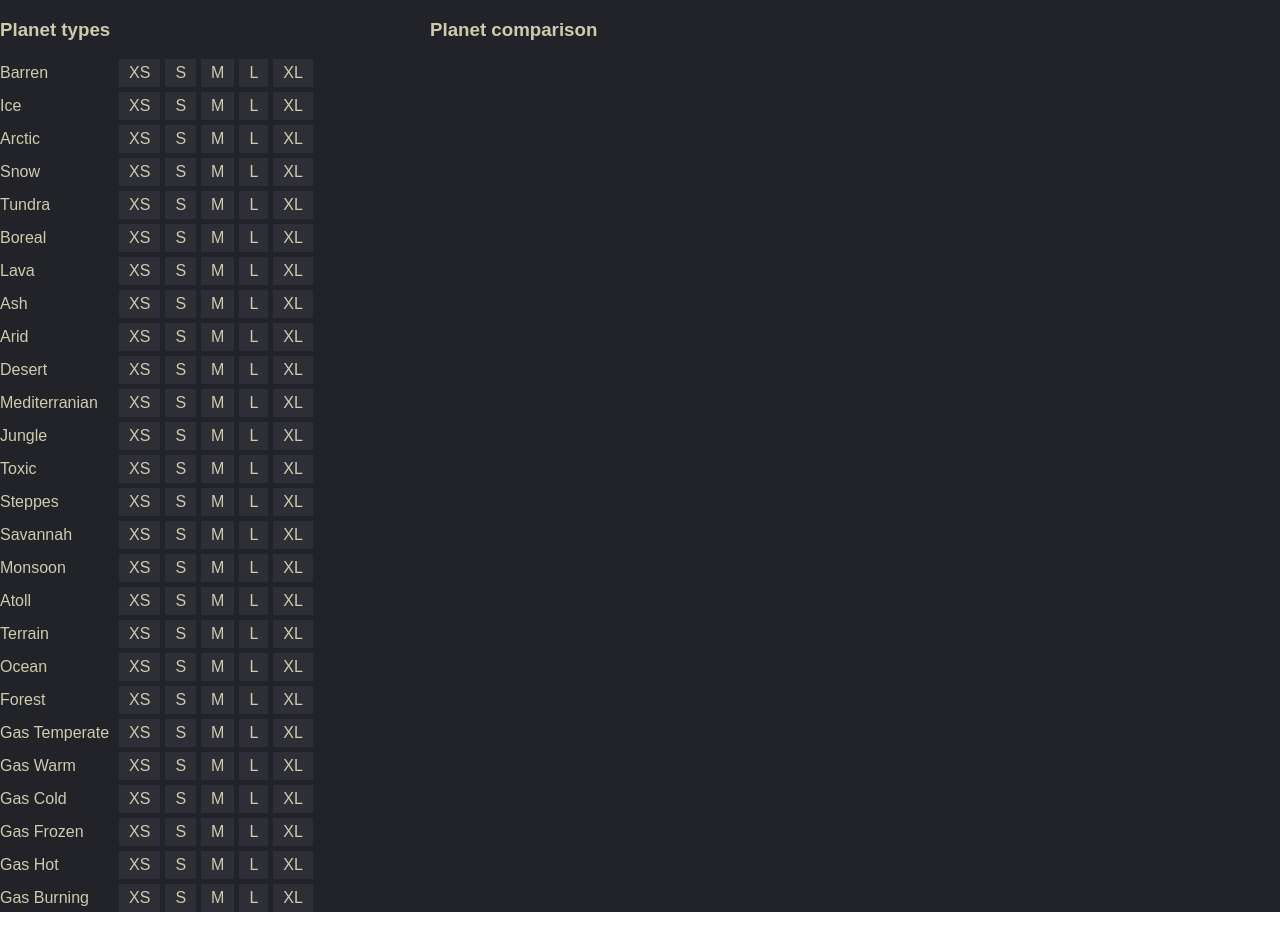
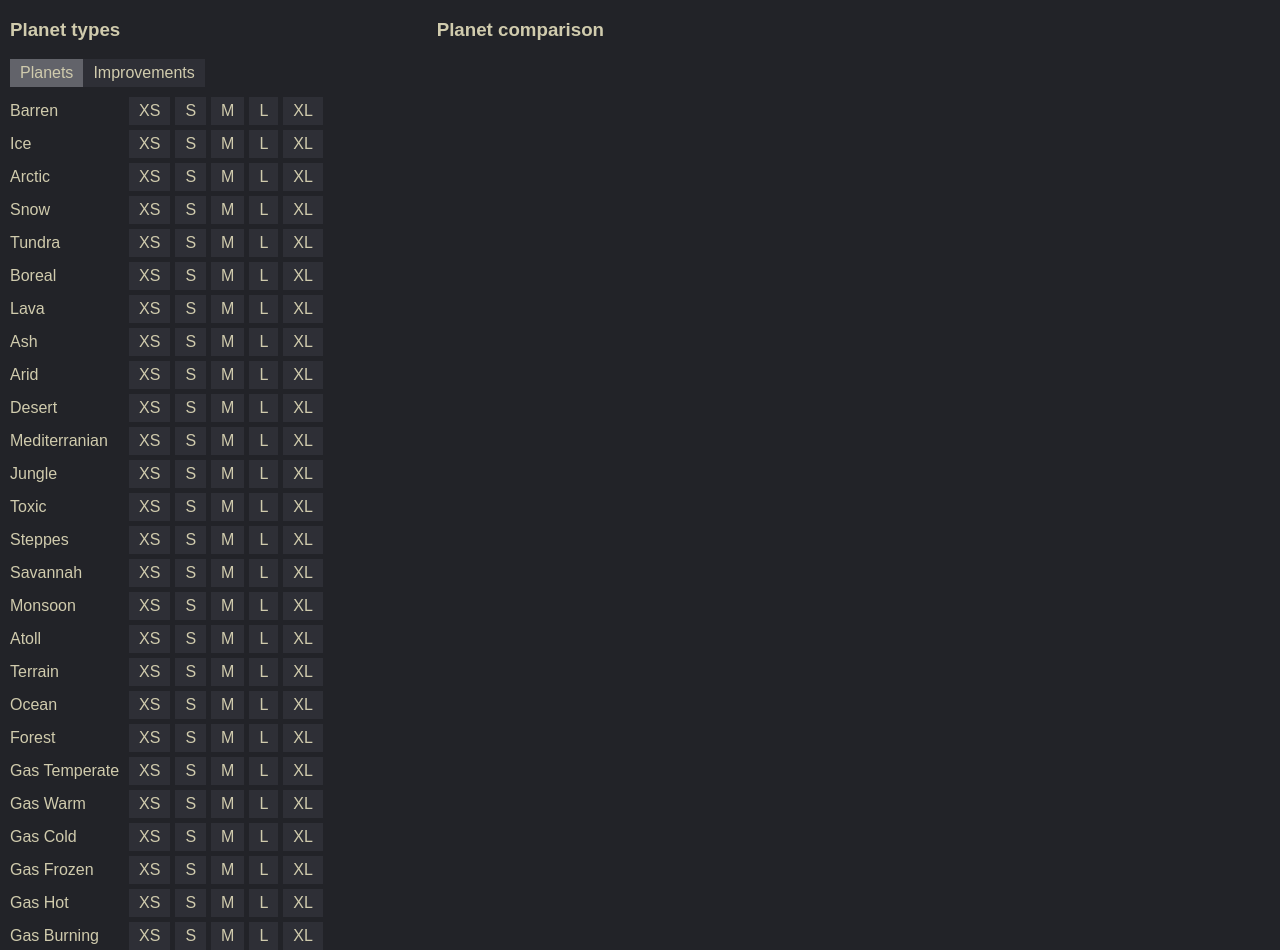
Before and after one commit to EvGamer/es2planet_comparator, a SvelteKit app: page / in a window 1280 px wide. Before the commit the page ends 912 px from the top, so only its background shows below. Built offline with nearby package versions, Linux system fonts and the light colour scheme.

Commit message:
Add tabs

```diff
--- a/src/app.html
+++ b/src/app.html
@@ -10,6 +10,16 @@
 		<div style="display: contents">%sveltekit.body%</div>
 	</body>
 	<style>
+		html {
+			--main-bg-color: #222328;
+			--secondary-bg-color: #2e2f36;
+			--secondary-hover-bg-color: #444550;
+			--secondary-active-bg-color: #62636a;
+			--text-color: #d0cbad;
+			background: var(--main-bg-color);
+			color: var(--text-color);
+
+		}
 		body {
 			margin: 0;
 		}
--- a/src/components/Button.svelte
+++ b/src/components/Button.svelte
@@ -1,8 +1,13 @@
 <script>
   export let text = '';
+  export let active = false
 </script>
 
-<button class="button" on:click>
+<button
+  class="button"
+  class:active={active}
+  on:click
+>
   {text}
 </button>
 
@@ -11,8 +16,8 @@
   .button {
     border: none;
     appearance: none;
-    background: #2e2f36;
-    color: #d0cbad;
+    background: var(--secondary-bg-color);
+    color: var(--text-color);
     font-size: 1em;
     transition: 50ms cubic-bezier(0.445, 0.05, 0.55, 0.95) background-color;
     cursor: pointer;
@@ -20,10 +25,11 @@
   }
 
   .button:hover {
-    background: #444550;
+    background: var(--secondary-hover-bg-color);
   }
 
-  .button:active {
-    background: #62636a;
+
+  .button:active, .button.active {
+    background: var(--secondary-active-bg-color);
   }
 </style>
--- a/src/components/PlanetTypeList.svelte
+++ b/src/components/PlanetTypeList.svelte
@@ -39,6 +39,7 @@
     display: grid;
     grid-template-columns: repeat(2, max-content);
     grid-gap: 5px 10px;
+    margin-top: 10px;
   }
 
   .option {
--- /dev/null
+++ b/src/components/TabContainer.svelte
@@ -0,0 +1,34 @@
+<script>
+  import { setContext } from 'svelte';
+  import { writable } from 'svelte/store';
+  import Button from './Button.svelte';
+
+  export let tabs = [];
+
+  const activeTabId = writable(tabs[0]?.id ?? null);
+
+  setContext('activeTabId', activeTabId);
+</script>
+
+<div class="container">
+  <nav class="tabs">
+    {#each tabs as { name, id }}
+      <Button
+        text={name}
+        active={$activeTabId === id}
+        on:click={() => activeTabId.set(id)}
+      >
+        {name}
+      </Button>
+    {/each}
+  </nav>
+  <div class="content">
+    <slot />
+  </div>
+</div>
+
+<style>
+  .tabs {
+    display: flex;
+  }
+</style>
--- /dev/null
+++ b/src/components/TabContent.svelte
@@ -0,0 +1,26 @@
+<script>
+  import { getContext, onMount } from 'svelte';
+
+  export let id = null;
+
+  let isActive = false;
+
+  const activeTabId = getContext("activeTabId");
+  onMount(() => {
+    activeTabId.subscribe((activeTabId) => {
+      isActive = id && id === activeTabId;
+    })
+  })
+</script>
+
+<div class:hidden={!isActive}>
+  <slot />
+</div>
+
+<style>
+  .hidden {
+    /*display: none;*/
+    height: 0;
+    overflow: hidden;
+  }
+</style>
--- a/src/routes/+page.svelte
+++ b/src/routes/+page.svelte
@@ -1,6 +1,13 @@
 <script>
   import PlanetCard from '../components/PlanetCard.svelte';
   import PlanetTypeList from '../components/PlanetTypeList.svelte';
+  import TabContainer from '../components/TabContainer.svelte';
+  import TabContent from '../components/TabContent.svelte';
+
+  const tabs = [
+    { id: "planets", name: "Planets" },
+    { id: "improvements", name: "Improvements" },
+  ]
 
   let lastPlanetId = 0;
 
@@ -23,7 +30,16 @@
 <div class="container">
   <aside class="planet-types">
     <h3>Planet types</h3>
-    <PlanetTypeList on:add={handleAddPlanet} />
+    <TabContainer
+      tabs={tabs}
+    >
+      <TabContent id="planets">
+        <PlanetTypeList on:add={handleAddPlanet} />
+      </TabContent>
+      <TabContent id="improvements">
+        <div slot="improvements">Improvements</div>
+      </TabContent>
+    </TabContainer>
   </aside>
   <main>
     <h3>Planet comparison</h3>
@@ -43,10 +59,11 @@
 
 <style>
   .container {
-    background: #222328;
-    color: #d0cbad;
     display: flex;
     font-family: Arial, Helvetica, sans-serif;
+    box-sizing: border-box;
+    min-height: 100%;
+    color: var(--text-color);
   }
 
   .container>main {
@@ -58,5 +75,9 @@
     flex: 1;
   }
 
+  .planet-types {
+    padding-left: 10px;
+  }
+
 
 </style>
```
